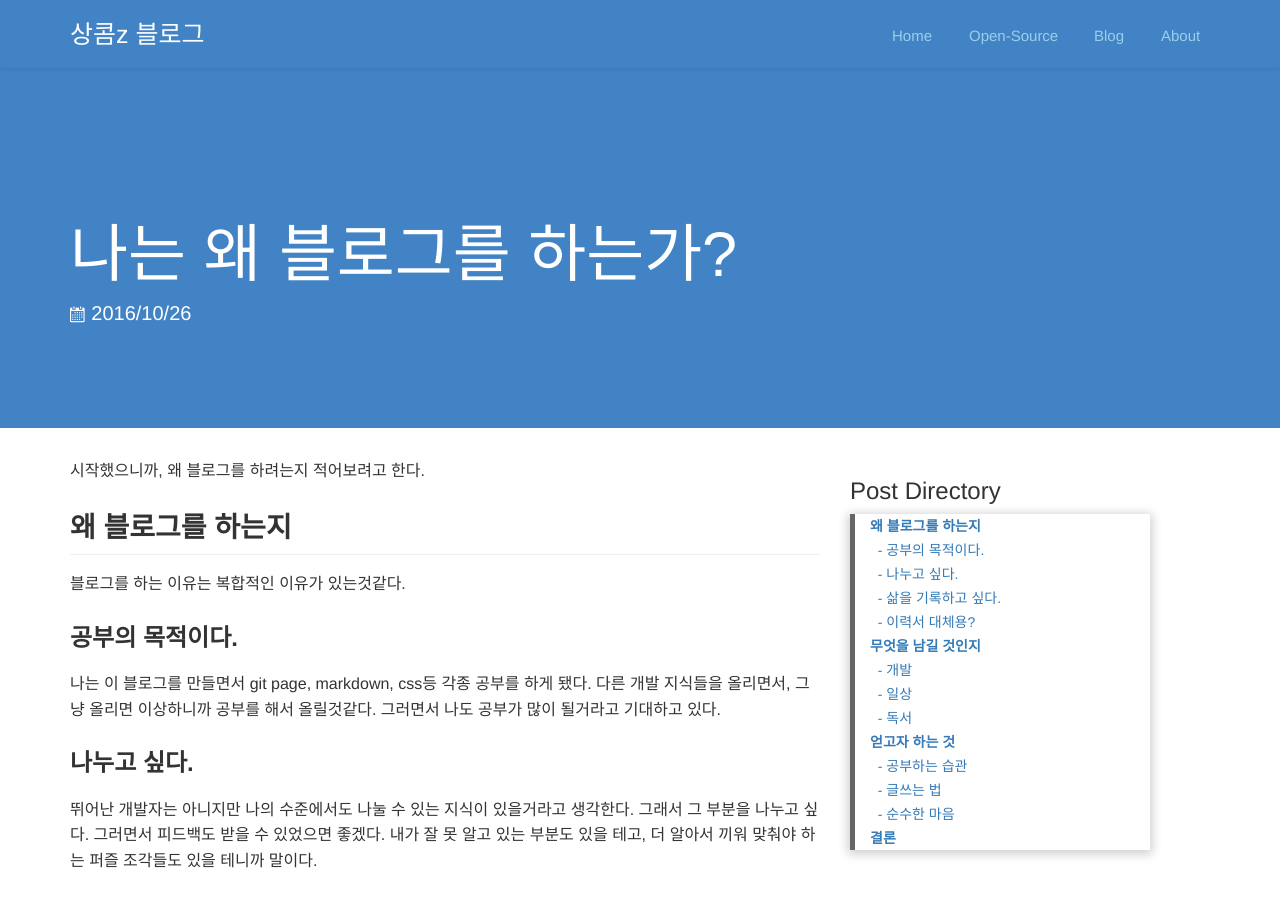
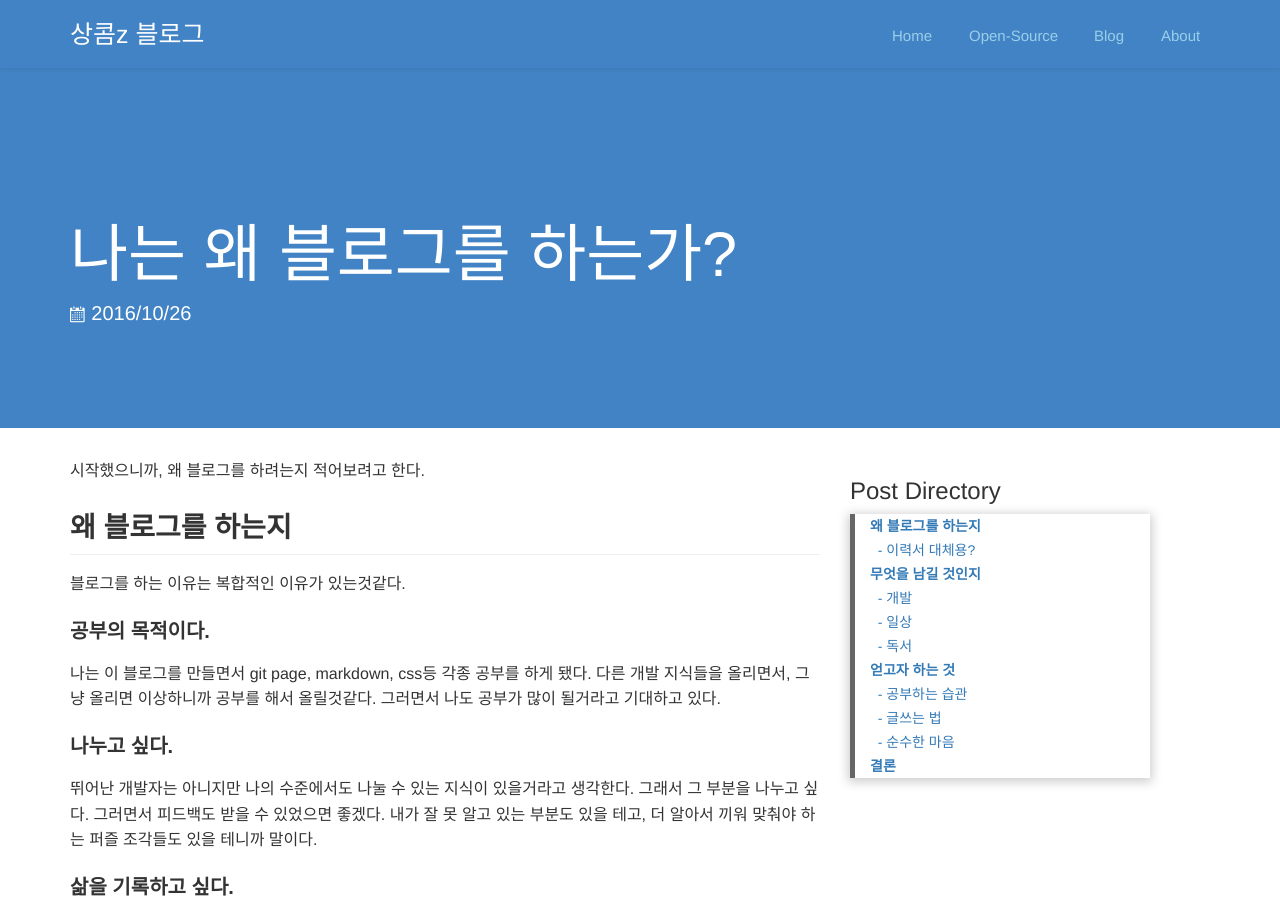
Before and after one commit to sangcomz/sangcomz.github.com, a Jekyll site: the page built from _posts/2016-10-26-why_use_to_blog.markdown, in a window 1280 px wide and 900 px high. Built offline with Jekyll 4.4.1, drawn with Linux system fonts in a browser that asks for light colours; comment, search, counter and statistics services are not loaded.

Commit message:
가독성?

```diff
--- a/_posts/2016-10-26-why_use_to_blog.markdown
+++ b/_posts/2016-10-26-why_use_to_blog.markdown
@@ -9,17 +9,17 @@ categories: Etc
 ## 왜 블로그를 하는지
 블로그를 하는 이유는 복합적인 이유가 있는것같다.
 
-### 공부의 목적이다.
+#### 공부의 목적이다.
   나는 이 블로그를 만들면서 git page, markdown, css등 각종 공부를 하게 됐다.
   다른 개발 지식들을 올리면서, 그냥 올리면 이상하니까 공부를 해서 올릴것같다.
   그러면서 나도 공부가 많이 될거라고 기대하고 있다.
 
-### 나누고 싶다.
+#### 나누고 싶다.
   뛰어난 개발자는 아니지만 나의 수준에서도 나눌 수 있는 지식이 있을거라고 생각한다.
   그래서 그 부분을 나누고 싶다. 그러면서 피드백도 받을 수 있었으면 좋겠다.
   내가 잘 못 알고 있는 부분도 있을 테고, 더 알아서 끼워 맞춰야 하는 퍼즐 조각들도 있을 테니까 말이다.
 
-### 삶을 기록하고 싶다.
+#### 삶을 기록하고 싶다.
   다양한 나의 삶을 기록하고 싶다. 네이버 블로그도 했지만...(뭔가...) 기록하고 싶다.
   희망 사항은 개발 관련 글들이 많아지는거지만, 다른 나의 일상도 기록하고 싶다.
 
```
